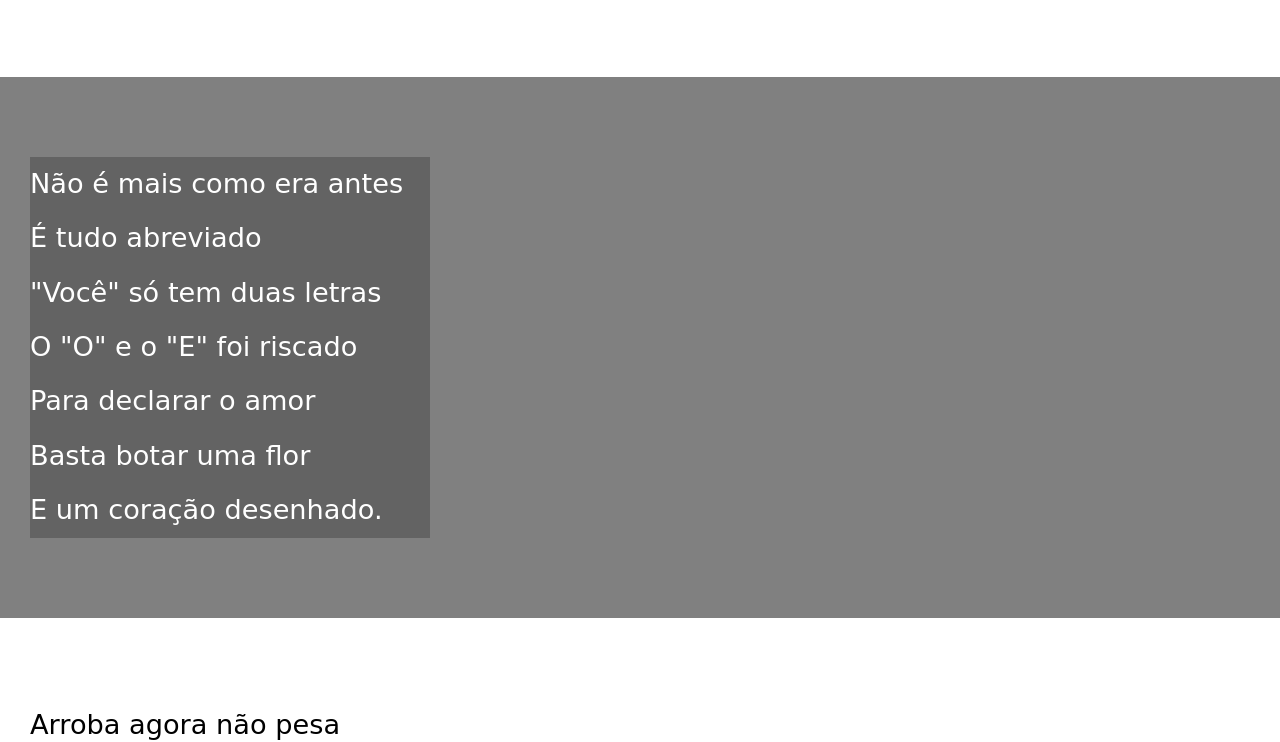
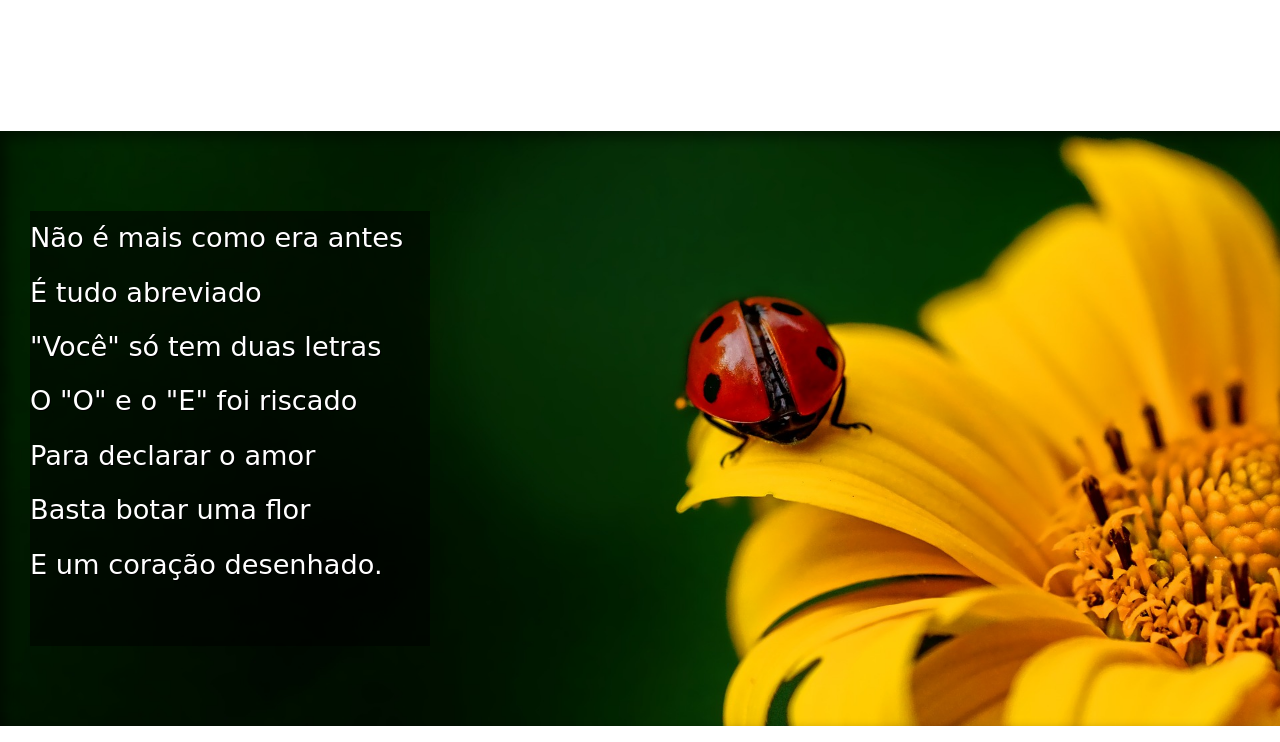
Before and after one commit to Lu1zxx/HTML-CSS, a plain HTML site: page Desafios/desafio012/index.html in a window 1280 px wide. Shown: the part 678-1420 px from the top of the page. Drawn offline with Linux system fonts and the light colour scheme; a web font is replaced by a local one.

Commit message:
atualização das imagens

```diff
--- a/Desafios/desafio012/index.html
+++ b/Desafios/desafio012/index.html
@@ -29,7 +29,7 @@
     </section>
 
 
-    <section class="imagem">
+    <section class="imagem" id="img01">
         <p>
             Não é mais como era antes <br>
             É tudo abreviado <br>
@@ -65,7 +65,7 @@
     </section>
 
 
-    <section class="imagem">
+    <section class="imagem" id="img02">
         <p>
             Tenho saudade das cartas <br>
             Escritas com a própria mão <br>
--- a/Desafios/desafio012/style.css
+++ b/Desafios/desafio012/style.css
@@ -58,6 +58,9 @@ section{
     font-size: 1.7em;
 }
 
+section > p{
+    padding-bottom: 2em;
+}
 section.normal{
     background-color: white;
     color: black;
@@ -66,10 +69,26 @@ section.normal{
 section.imagem{
     background-color: gray;
     color: white;
+    text-shadow: 1px 1px 0px black;
+    box-shadow: inset 6px 6px 13px 0px rgba(0, 0, 0, 0.49);
+    background-attachment: fixed;
+}
+
+section#img01{
+
+    background-image: url(imagens/background001.jpg);
+    background-position: right center;
+    background-size: cover;
+}
+
+section#img02{
+
+    background-image: url(imagens/background002.jpg);
+    background-size: cover;
 }
 
 section.imagem > p{
-    background-color: rgba(0, 0, 0, 0.23);
+    background-color: rgba(0, 0, 0, 0.5);
     width: 400px;
 }
 
```
